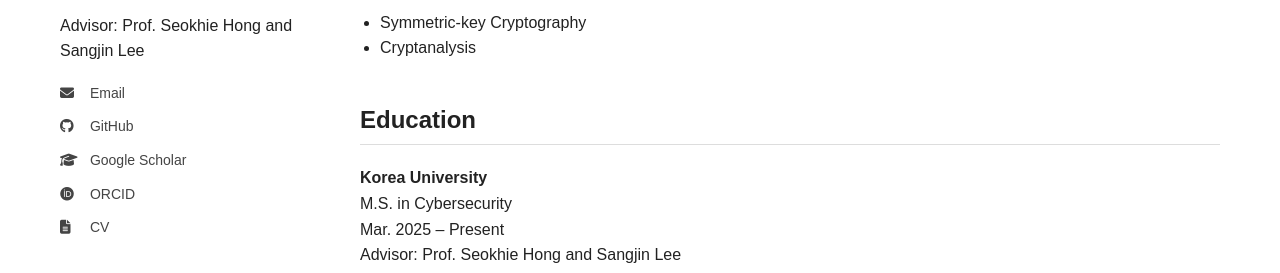
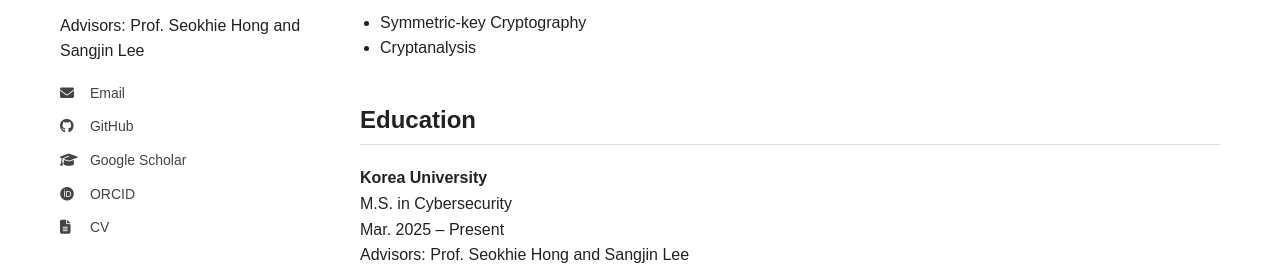
Before and after one commit to kaki1013/kaki1013.github.io, a plain HTML site: page index.html in a window 1280 px wide. Shown: the part 527-800 px from the top of the page. Drawn offline with Linux system fonts and the light colour scheme.

Commit message:
fix typos

```diff
--- a/index.html
+++ b/index.html
@@ -29,7 +29,7 @@ Korea University
 </p>
 
 <p>
-Advisor: Prof. Seokhie Hong and Sangjin Lee
+Advisors: Prof. Seokhie Hong and Sangjin Lee
 </p>
 
 <ul class="contact">
@@ -120,7 +120,7 @@ My research interests include symmetric-key cryptography and cryptanalysis.
 <b>Korea University</b><br>
 M.S. in Cybersecurity<br>
 Mar. 2025 – Present<br>
-Advisor: Prof. Seokhie Hong and Sangjin Lee
+Advisors: Prof. Seokhie Hong and Sangjin Lee
 </p>
 
 <p>
```
